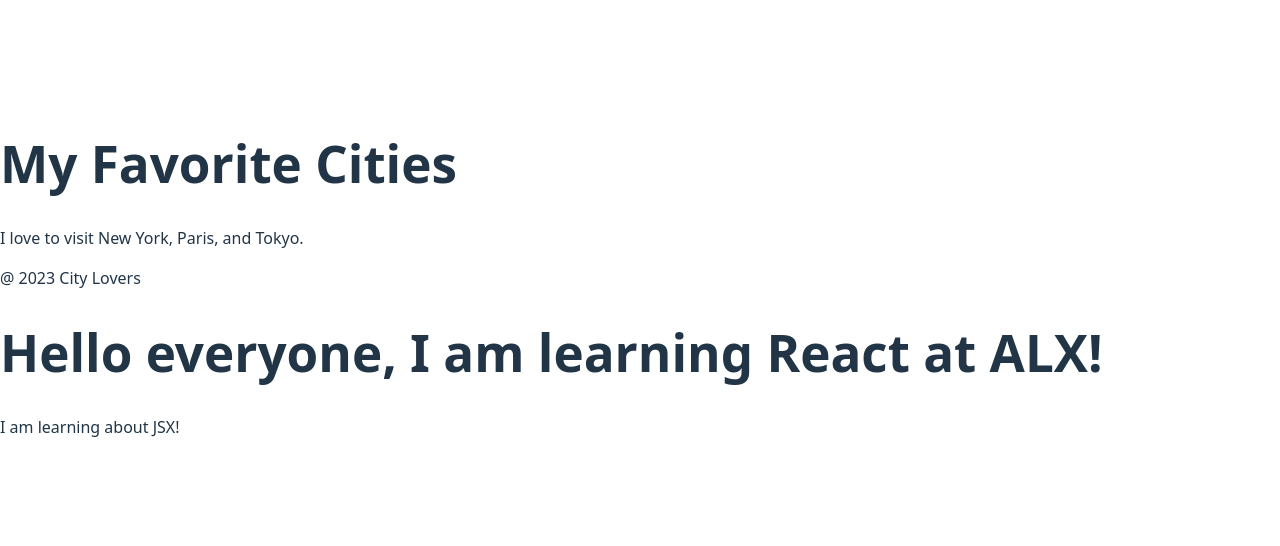
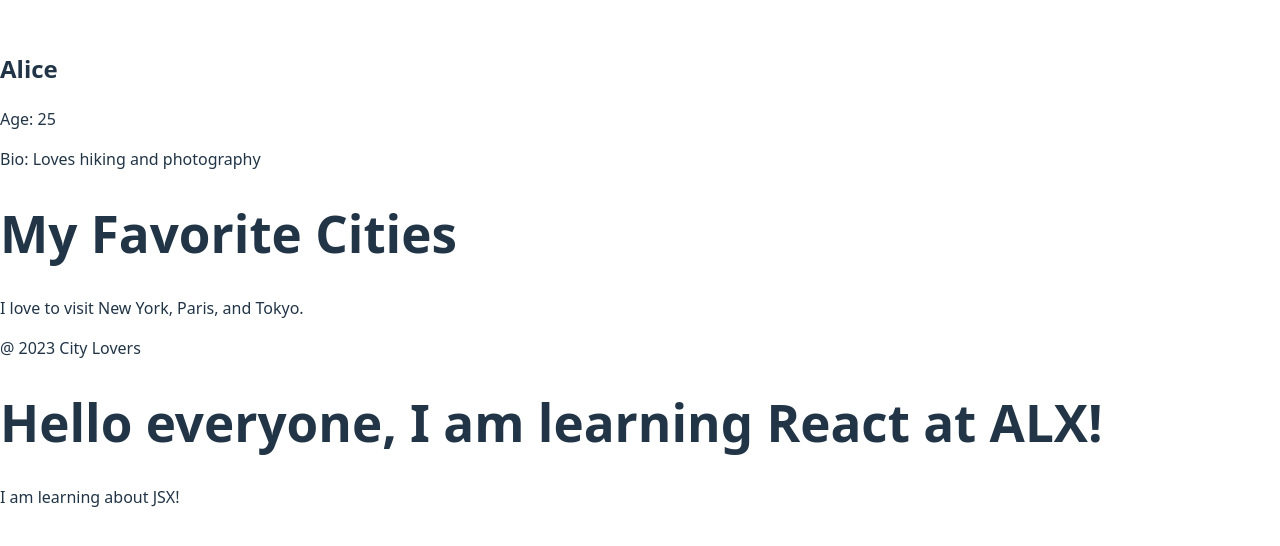
Before and after one commit to Brunokayitar/alx-fe-reactjs, a React (Vite) app in the folder alx-react-app/: page / in a window 1280 px wide. Shown: the part 122-668 px from the top of the page. Built offline with nearby package versions, Linux system fonts and the light colour scheme.

Commit message:
Created a User Profile Card Using Props

```diff
--- a/alx-react-app/src/App.jsx
+++ b/alx-react-app/src/App.jsx
@@ -2,11 +2,13 @@ import WelcomeMessage from './components/WelcomeMessage.jsx';
 import Header from './components/Header.jsx';
 import MainContent from './components/MainContent.jsx';
 import Footer from './components/Footer.jsx';
+import UserProfile from './components/UserProfile.jsx';
 
 function App() {
 
   return (
      <>
+        <UserProfile name="Alice" age="25" bio="Loves hiking and photography"/>
         <Header />
         <MainContent />
         <Footer />
--- /dev/null
+++ b/alx-react-app/src/components/UserProfile.jsx
@@ -0,0 +1,11 @@
+const UserProfile = (props) => {
+   return(
+       <div>
+          <h2>{props.name}</h2>
+          <p>Age: {props.age}</p>
+          <p>Bio: {props.bio}</p>
+       </div>
+   );
+}
+
+export default UserProfile;
```
